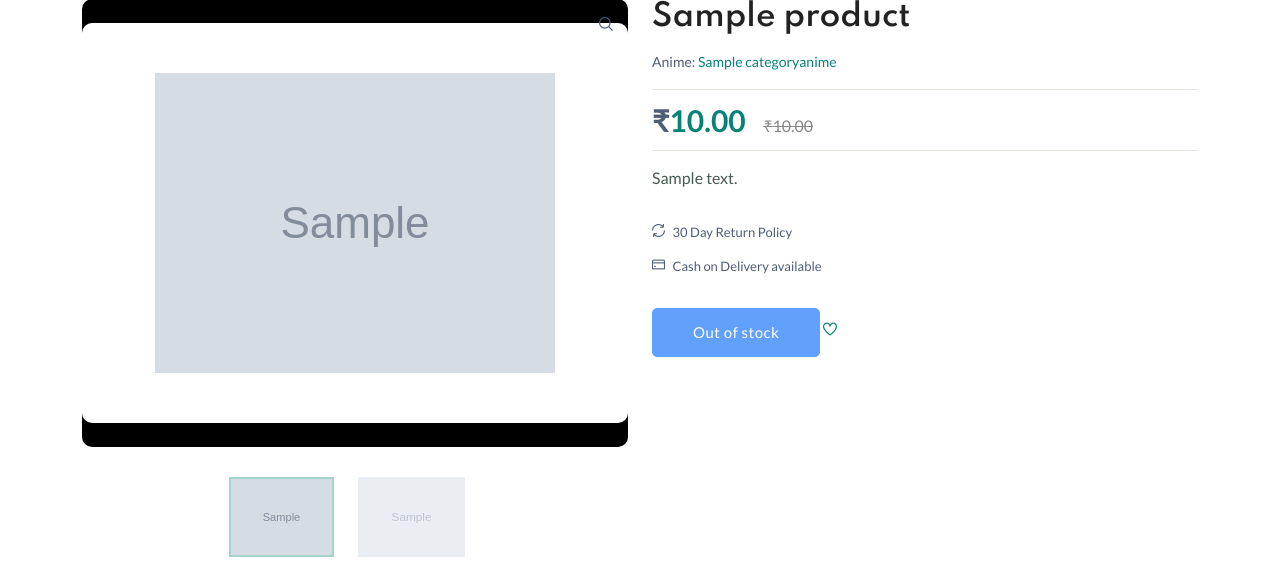
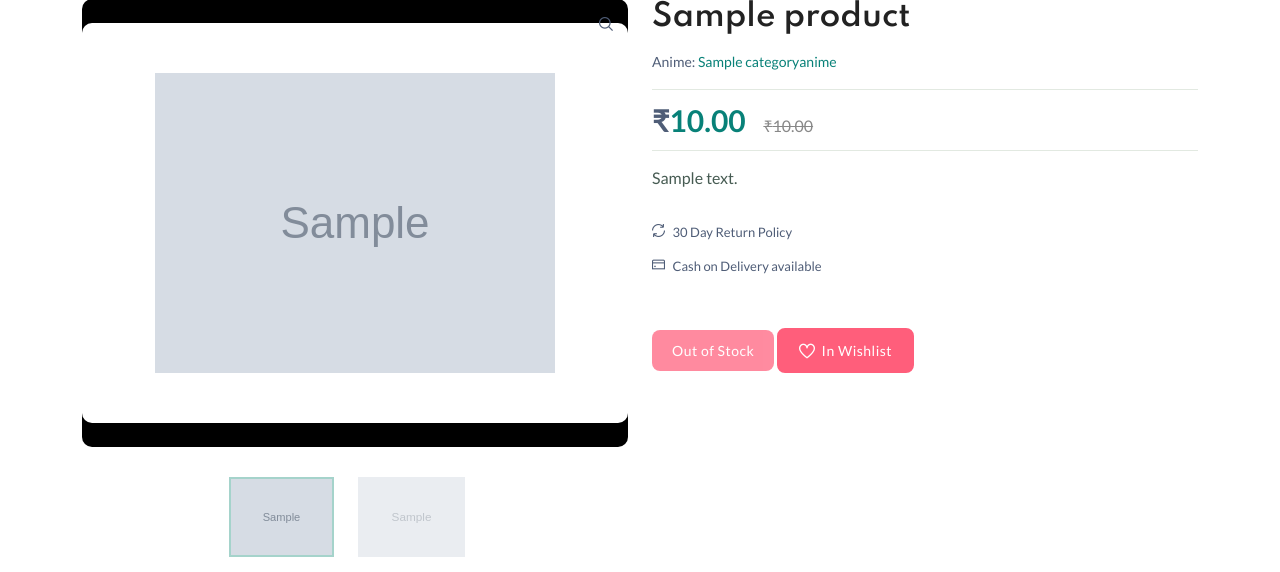
Before and after one commit to donjoo/1stproject, a Django app: page /product_detail/1/ in a window 1280 px wide. Shown: the part 279-851 px from the top of the page. Run offline with Django 5.2, Linux system fonts and the light colour scheme; a user stored in the database is signed in; tables that the repository leaves empty hold one stand-in row (values such as "Sample post"); grey boxes marked "Sample" are stand-in pictures; some libraries are stand-ins or nearby versions.

Commit message:
Fix: Hide wishlist button for products already in wishlist

```diff
--- a/wkproject/project/app/views.py
+++ b/wkproject/project/app/views.py
@@ -46,6 +46,19 @@ def index(request):
     categories = Category.objects.filter(delete='False')
 
 
+
+    # Get wishlist product IDs for authenticated users
+    wishlist_product_ids = []
+    if request.user.is_authenticated:
+        wishlist = WishList.objects.filter(user=request.user).first()
+        if wishlist:
+            wishlist_product_ids = list(wishlist.products.values_list('id', flat=True))
+    else:
+        # For guest users (session-based wishlist)
+        wishlist_pids = request.session.get('wishlist', [])
+        wishlist_product_ids = list(Product.objects.filter(pid__in=wishlist_pids).values_list('id', flat=True))
+
+
     # Define a subquery to get the ID of the first offer for each product
     first_offer_subquery = ProductOffer.objects.filter(delete='False',
         product=OuterRef('product'),
@@ -67,7 +80,8 @@ def index(request):
         "products":paged_products,
         "offers":offers,
         "categories":categories,
-        "out_of_stock_products":out_of_stock_product
+        "out_of_stock_products":out_of_stock_product,
+        "wishlist_product_ids": wishlist_product_ids,  # 👈 Added this
     }
     return render(request,'app/index.html',context)
 
@@ -188,6 +202,18 @@ def product_detail(request, pid):
     p_image = product.p_images.all()
     sizes = Variants.objects.filter(product=product,delete='False')
 
+    # Check if product is already in wishlist
+    in_wishlist = False
+    if request.user.is_authenticated:
+        wishlist = WishList.objects.filter(user=request.user).first()
+        if wishlist and product in wishlist.products.all():
+            in_wishlist = True
+    else:
+        wishlist_pids = request.session.get('wishlist', [])
+        if pid in wishlist_pids:
+            in_wishlist = True
+
+
     # Passing pid to is_size_out_of_stock function
     sizes_out_of_stock = {size.size: is_size_out_of_stock(pid, size.size) for size in sizes}
     all_sizes_out_of_stock = all(sizes_out_of_stock.values())
@@ -199,7 +225,8 @@ def product_detail(request, pid):
         'sizes': sizes,
         "offer": offer,
         "sizes_out_of_stock": sizes_out_of_stock,
-        "all_sizes_out_of_stock":all_sizes_out_of_stock
+        "all_sizes_out_of_stock":all_sizes_out_of_stock,
+        "in_wishlist": in_wishlist,  # 👈 Add this
     }
 
     return render(request, 'app/product_detail.html', context)
@@ -406,6 +433,18 @@ def filter_view(request):
     # Get out of stock products
     out_of_stock_product = out_of_stock_products()
 
+    # Get wishlist product IDs for authenticated users
+    wishlist_product_ids = []
+    if request.user.is_authenticated:
+        wishlist = WishList.objects.filter(user=request.user).first()
+        if wishlist:
+            wishlist_product_ids = list(wishlist.products.values_list('id', flat=True))
+    else:
+        # For guest users (session-based wishlist)
+        wishlist_pids = request.session.get('wishlist', [])
+        wishlist_product_ids = list(Product.objects.filter(pid__in=wishlist_pids).values_list('id', flat=True))
+
+
     context = {
         'products': products_paginated,
         'productss': products_paginated,  # For pagination template compatibility
@@ -424,6 +463,8 @@ def filter_view(request):
         'sort_by': sort_by,
         # Available sizes
         'available_sizes': ['S', 'M', 'L', 'XL', 'XXL'],
+        "wishlist_product_ids": wishlist_product_ids,
+
     }
 
     return render(request, 'app/shop-filter.html', context)
--- a/wkproject/project/templates/app/product_detail.html
+++ b/wkproject/project/templates/app/product_detail.html
@@ -92,13 +92,26 @@
                         <input type="hidden" value="{{ product.id }}" class="product-id-{{ product.id }}">
                         <input type="hidden" value="{{ product.title }}" class="product-title-{{ product.id }}">
 
-                        {% if all_sizes_out_of_stock %}
-                        <button type="submit" class="btn btn-primary" disabled><span class="button-text">Out of stock</span></button>
-                        {% else %}
-                        <button type="submit"  class="btn btn-primary"><span class="button-text">Add to cart</span></button>
-                        {% endif %}
+                     <div class="product-action-buttons">
+    {% if all_sizes_out_of_stock %}
+        <button type="button" class="btn btn-cart disabled" disabled>Out of Stock</button>
+    {% else %}
+        <button type="submit" class="btn btn-cart">Add to Cart</button>
+    {% endif %}
 
-                        <a aria-label="Add To Wishlist" class="action-btn hover-up" href="{% url "app:add_to_wishlist" product.pid %}"><i class="fi-rs-heart"></i></a>
+    {% if not in_wishlist %}
+        <a href="{% url 'app:add_to_wishlist' product.pid %}" class="btn btn-wishlist">
+            <i class="fi-rs-heart"></i> Wishlist
+        </a>
+    {% else %}
+        <button class="btn btn-wishlist added" disabled>
+            <i class="fi-rs-heart"></i> In Wishlist
+        </button>
+    {% endif %}
+</div>
+
+
+
                     </div>
                 </div>
             </div>
@@ -234,6 +247,102 @@ $(document).ready(function() {
     cursor: pointer;
 }
 
+
+
+.wishlist-wrapper {
+    margin-top: 15px;
+}
+
+.wishlist-btn {
+    display: inline-flex;
+    align-items: center;
+    gap: 8px;
+    background-color: #fff;
+    color: #ff4d6d;
+    border: 2px solid #ff4d6d;
+    padding: 8px 15px;
+    font-size: 14px;
+    font-weight: 500;
+    border-radius: 8px;
+    cursor: pointer;
+    transition: all 0.3s ease;
+    text-decoration: none;
+}
+
+.wishlist-btn i {
+    font-size: 16px;
+}
+
+.wishlist-btn:hover {
+    background-color: #ff4d6d;
+    color: #fff;
+}
+
+.wishlist-btn.added {
+    background-color: #ff4d6d;
+    color: #fff;
+    cursor: default;
+    border: 2px solid #ff4d6d;
+    opacity: 0.9;
+}
+
+.wishlist-btn.added i {
+    color: #fff;
+}
+
+.product-action-buttons {
+    display: flex;
+    gap: 10px; /* space between buttons */
+    margin-top: 20px;
+    flex-wrap: wrap; /* handles smaller screens */
+}
+
+.product-action-buttons .btn {
+    display: inline-flex;
+    align-items: center;
+    justify-content: center;
+    gap: 6px;
+    padding: 10px 20px;
+    font-size: 14px;
+    font-weight: 500;
+    border-radius: 8px;
+    cursor: pointer;
+    border: none;
+    transition: all 0.3s ease;
+}
+
+.product-action-buttons .btn-cart {
+    background-color: #ff4d6d;
+    color: #fff;
+}
+
+.product-action-buttons .btn-cart:hover {
+    background-color: #e43e5a;
+}
+
+.product-action-buttons .btn-wishlist {
+    background-color: #fff;
+    color: #ff4d6d;
+    border: 2px solid #ff4d6d;
+}
+
+.product-action-buttons .btn-wishlist:hover {
+    background-color: #ff4d6d;
+    color: #fff;
+}
+
+.product-action-buttons .btn-wishlist.added {
+    background-color: #ff4d6d;
+    color: #fff;
+    cursor: default;
+    opacity: 0.9;
+}
+
+.product-action-buttons .btn i {
+    font-size: 16px;
+}
+
+
 </style>
 
 {% endblock content %}
```
Also changed, not shown: wkproject/project/templates/app/index.html (+14 -2 lines), wkproject/project/templates/app/shop-filter.html (+12 -3 lines).
